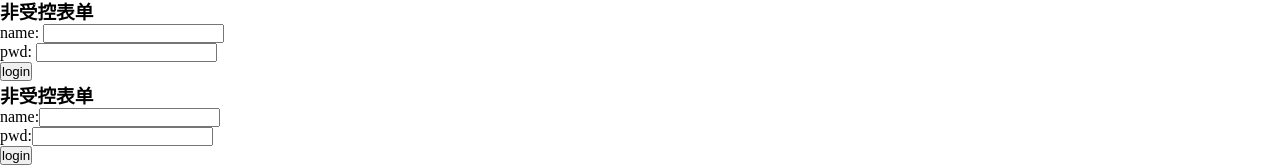
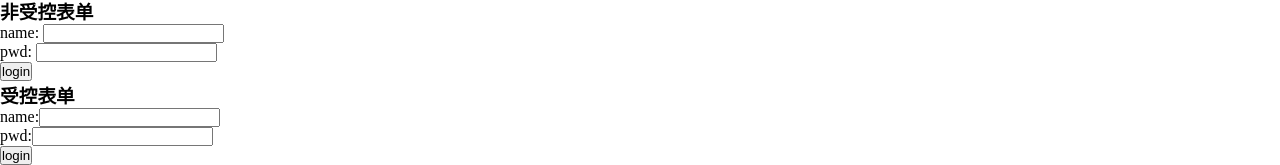
Before and after one commit to chenzeqin/react-qianfeng, a React (Create React App) app in the folder react-ts/: page / in a window 1280 px wide. Shown: the part 661-826 px from the top of the page. Built offline with nearby package versions, Linux system fonts and the light colour scheme; no server answers.

Commit message:
受控表单

```diff
--- a/react-ts/src/demos/login/Login2.tsx
+++ b/react-ts/src/demos/login/Login2.tsx
@@ -23,7 +23,7 @@ export default class Login extends Component {
     const { name, pwd } = this.state;
     return (
       <div>
-        <h3>非受控表单</h3>
+        <h3>受控表单</h3>
         <p>
           name:
           <input
```
